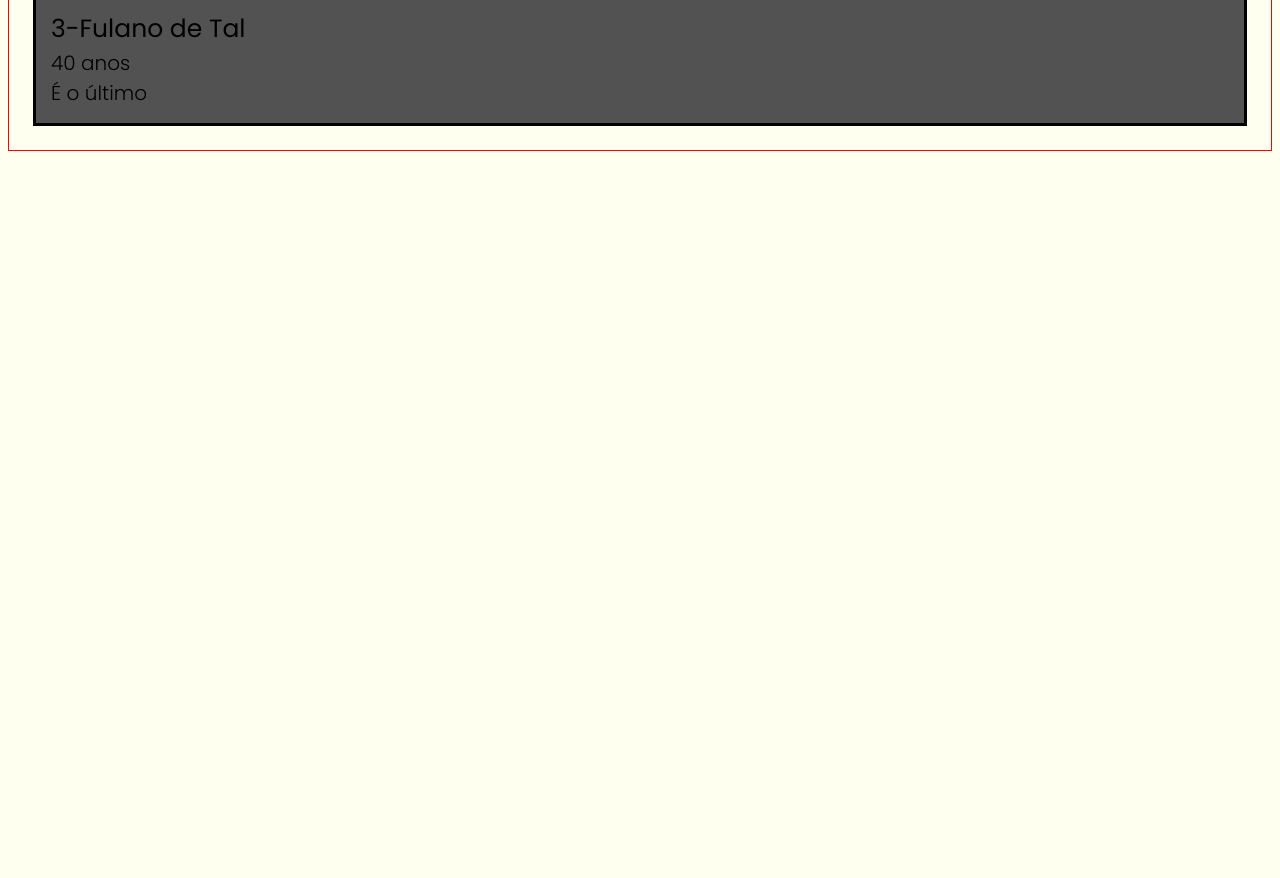
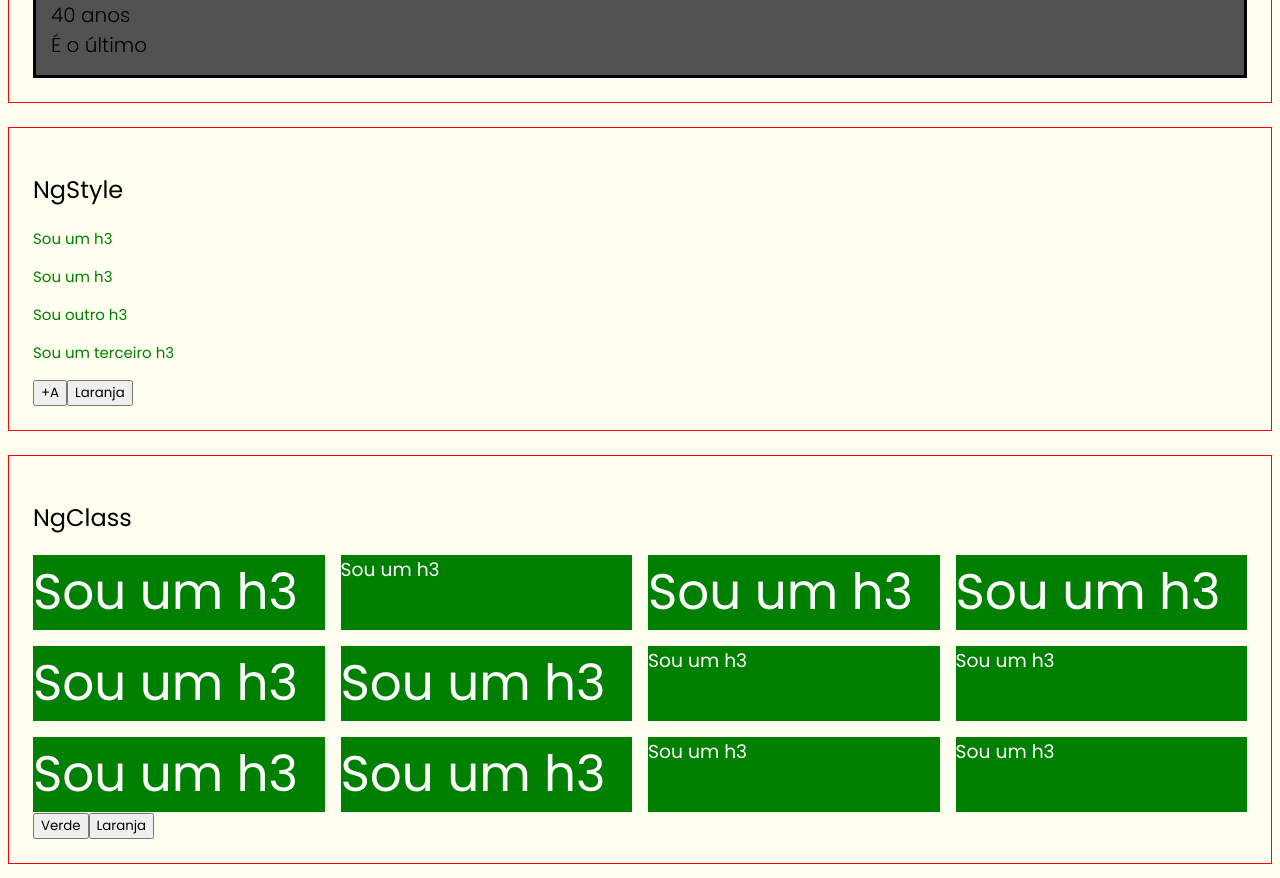
Before and after one commit to Eduardo-XavierPaula/estudos_angular, an Angular app: page / in a window 1280 px wide. Shown: the part 1180-2058 px from the top of the page. Before the commit the page ends 1355 px from the top, so only its background shows below. Built offline with nearby package versions, Linux system fonts and the light colour scheme.

Commit message:
✨ New feature: Estudando NgStyle e NgClass, by Eduardo Xavier

```diff
--- a/src/app/app.component.html
+++ b/src/app/app.component.html
@@ -1,5 +1,5 @@
 <div class="aula two_way_data_binding">
-  <h1>two way data binding</h1>
+  <h2>two way data binding</h2>
   <div class="flex-col">
     <label>Nome (input e output):</label>
     <input
@@ -19,7 +19,7 @@
   <h2>Nome digitado: {{ name }}</h2>
 </div>
 <div class="aula NgIf">
-  <h1>NgIf</h1>
+  <h2>NgIf</h2>
   <button (click)="toggleProp()">Toggle</button>
   <div style="background-color: green" *ngIf="minhaProp">1 Sou uma div!</div>
   <div style="background-color: orange" *ngIf="isTruthy()">
@@ -45,7 +45,7 @@
   </ng-template>
 </div>
 <div class="aula NgFor">
-  <h1>NgFor</h1>
+  <h2>NgFor</h2>
   <div class="list">
     <app-person
       *ngFor="
@@ -66,3 +66,72 @@
     ></app-person>
   </div>
 </div>
+<div class="aula NgStyle">
+  <h2>NgStyle</h2>
+  <h3
+    [ngStyle]="{
+    'font-size': fontSize + 'px',
+    color: textColor,
+  }"
+  >
+    Sou um h3
+  </h3>
+  <h3 [ngStyle]="stylesObj">Sou um h3</h3>
+  <h3 [style.font-size.px]="fontSize" [style.color]="textColor">
+    Sou outro h3
+  </h3>
+  <h3 [style]="stylesString">Sou um terceiro h3</h3>
+
+  <button (click)="increaseFontSize()">+A</button>
+  <button (click)="toggleFontColor()">{{ buttonText }}</button>
+</div>
+<div class="aula NgClass">
+  <h2>NgClass</h2>
+  <div class="grid">
+    <h3
+      [ngClass]="{
+      'is-big is-green': isGreen,
+      'is-orange': !isGreen,
+    }"
+    >
+      Sou um h3
+    </h3>
+    <h3
+      [class]="{
+      'is-green': isGreen,
+      'is-orange': !isGreen,
+    }"
+    >
+      Sou um h3
+    </h3>
+    <!-- string -->
+    <h3 [ngClass]="'is-big is-green'">Sou um h3</h3>
+    <h3 [class]="'is-big is-green'">Sou um h3</h3>
+    <!-- array -->
+    <h3 [ngClass]="['is-big', 'is-green']">Sou um h3</h3>
+    <h3 [class]="['is-big', 'is-green']">Sou um h3</h3>
+    <!-- objetos -->
+    <h3 [ngClass]="{ 'is-green': isGreen, 'is-orange': !isGreen }">
+      Sou um h3
+    </h3>
+    <h3 [class]="{ 'is-green': isGreen, 'is-orange': !isGreen }">Sou um h3</h3>
+    <!-- Diferença (objetos) -->
+    <h3 [ngClass]="{ 'is-big is-green': isGreen, 'is-orange': !isGreen }">
+      Sou um h3
+    </h3>
+    <h3
+      [class]="{
+        'is-big': isGreen,
+        'is-green': isGreen,
+        'is-orange': !isGreen
+      }"
+    >
+      Sou um h3
+    </h3>
+    <h3 [ngClass]="{ 'is-green': isGreen }">Sou um h3</h3>
+    <h3 [class.is-green]="isGreen">Sou um h3</h3>
+  </div>
+
+  <button (click)="setToGreen()">Verde</button>
+  <button (click)="setToOrange()">Laranja</button>
+</div>
--- a/src/app/app.component.scss
+++ b/src/app/app.component.scss
@@ -1,4 +1,4 @@
-h1 {
+h2 {
   text-transform: capitalize;
 }
 .aula {
@@ -13,7 +13,30 @@ h1 {
   gap: 8px;
 }
 
+.grid {
+  display: grid;
+  grid-template-columns: repeat(auto-fit, minmax(250px, 1fr));
+  grid-auto-rows: 1fr;
+  gap: 16px;
+  h3 {
+    height: 100%;
+    margin: 0;
+  }
+}
+
 .list {
   background-color: black;
   padding: 3px;
 }
+
+.is-big {
+  font-size: 50px;
+}
+.is-green {
+  color: white;
+  background-color: green;
+}
+.is-orange {
+  color: white;
+  background-color: orange;
+}
--- a/src/app/app.component.ts
+++ b/src/app/app.component.ts
@@ -50,4 +50,48 @@ export class AppComponent {
   selectPerson(index: number) {
     this.personSelectedIndex = index;
   }
+
+  // NgStyle
+  fontSize: number = 15;
+  textColor: 'green' | 'orange' = 'green';
+  buttonText: 'Verde' | 'Laranja' = 'Laranja';
+  stylesString: string = 'font-size: 15px; color: green;';
+  stylesObj = {
+    'font-size': this.fontSize + 'px',
+    color: this.textColor,
+  };
+
+  increaseFontSize() {
+    this.fontSize += 5;
+    this.stylesString = `font-size: ${this.fontSize}px; color:${this.textColor};`;
+    this.stylesObj = {
+      'font-size': this.fontSize + 'px',
+      color: this.textColor,
+    };
+  }
+
+  toggleFontColor() {
+    if (this.textColor === 'green') {
+      this.textColor = 'orange';
+      this.buttonText = 'Verde';
+    } else {
+      this.textColor = 'green';
+      this.buttonText = 'Laranja';
+    }
+
+    this.stylesString = `font-size: ${this.fontSize}px; color:${this.textColor};`;
+    this.stylesObj = {
+      'font-size': this.fontSize + 'px',
+      color: this.textColor,
+    };
+  }
+
+  // NgClass
+  isGreen: boolean = true;
+  setToGreen() {
+    this.isGreen = true;
+  }
+  setToOrange() {
+    this.isGreen = false;
+  }
 }
```
